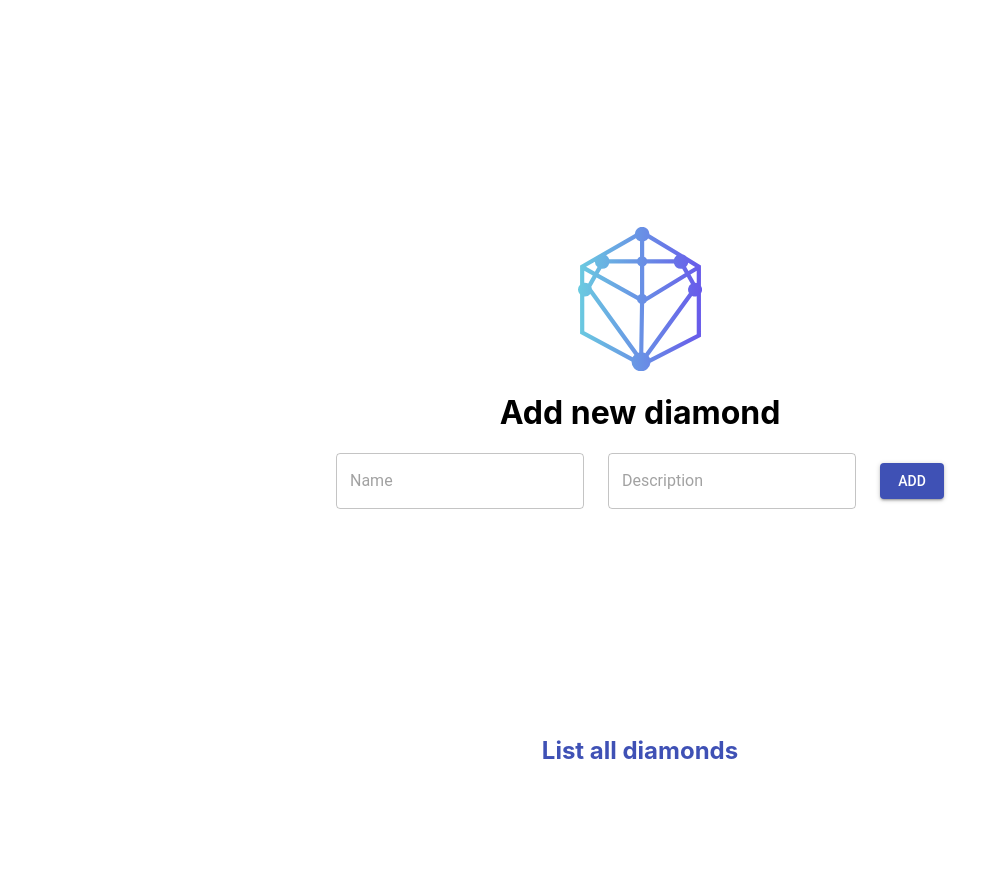
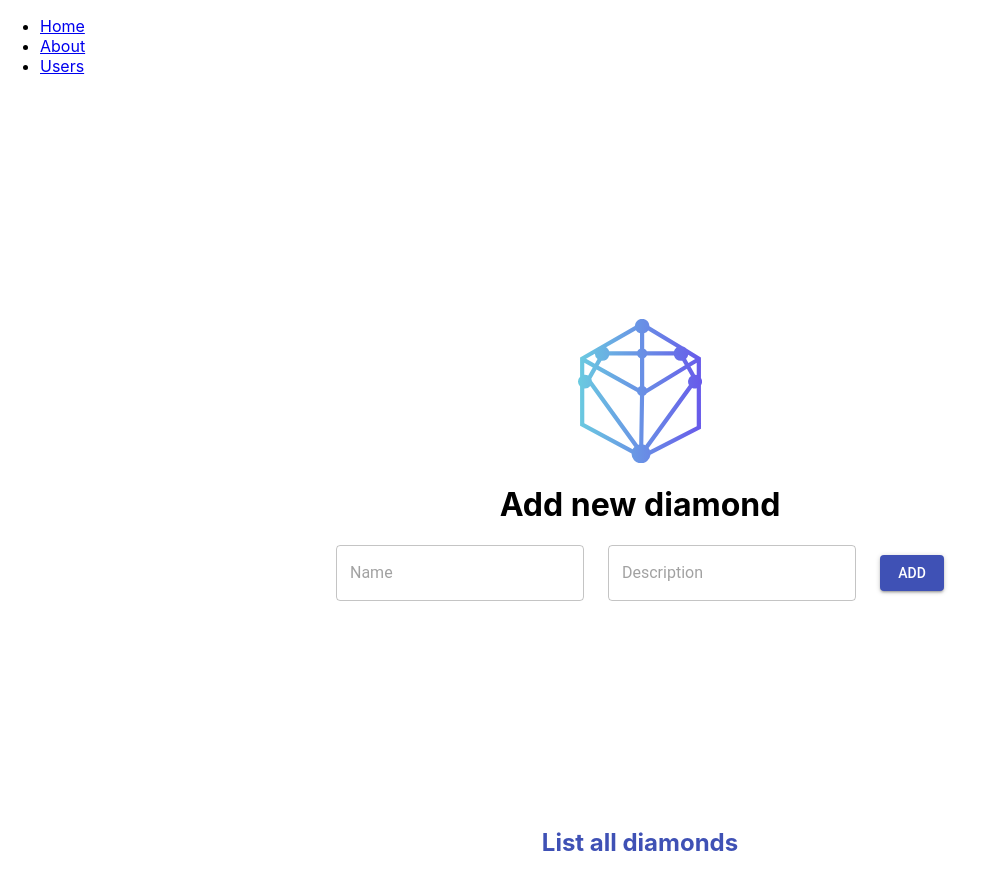
Before and after one commit to lost-vetern/nccssupplychainadmin, a React (Create React App) app: page / in a window 1280 px wide. Shown: the top 890 px of the page, without its empty margins (0-986 px from the left). Before the commit the page ends 840 px from the top, so only its background shows below. Built offline with nearby package versions, Linux system fonts and the light colour scheme; no server answers.

Commit message:
Router added

```diff
--- a/package.json
+++ b/package.json
@@ -9,6 +9,7 @@
     "react-dom": "^16.8.6",
     "react-list": "^0.8.11",
     "react-materialize": "^3.2.2",
+    "react-router-dom": "^5.0.0",
     "react-scripts": "3.0.0",
     "typeface-roboto": "^0.0.54"
   },
--- a/src/App.js
+++ b/src/App.js
@@ -1,130 +1,44 @@
 import React from 'react';
-import './App.css';
-import Button from '@material-ui/core/Button';
-import Grid from '@material-ui/core/Grid';
-import OutlinedInput from '@material-ui/core/OutlinedInput';
-import MList from './List';
-import logo from './logo.svg';
+import { BrowserRouter as Router, Route, Link } from "react-router-dom";
+import IndexPage from "./IndexPage";
+import DiamondsPage from "./DiamondsPage";
 
+function Index() {
+    return <IndexPage />;
+}
 
-class App extends React.Component {
-    constructor(props) {
-      super(props);
-      this.state = {
-        name: '',
-        desc: '',
-        diamonds: []
-      };
+function Diamonds() {
+    return <DiamondsPage />;
+}
 
-      this.handleSubmit = this.handleSubmit.bind(this);
-      this._loadAllDiamonds();
-    }
+function Users() {
+    return <h2>Users</h2>;
+}
 
-    handleSubmit(event) {
-        fetch('http://51.15.60.180/api/Commodity', {
-            method: 'POST',
-            headers: {
-              'Accept': 'application/json',
-              'Content-Type': 'application/json',
-            },
-            body: JSON.stringify({
-              $class: 'org.example.mynetwork.Commodity',
-              tradingSymbol: this.state.name,
-              description: this.state.desc,
-              mainExchange: 'Dollar',
-              quantity: '1',
-              owner: 'resource:org.example.mynetwork.Trader#procurement',
-            })
-        })
-        .then( (response) => response.json() )
-        .then((resp)=>{
-            console.log(resp);
-            this.setState(prevState => ({
-                diamonds: [...prevState.diamonds, resp],
-                name: '',
-                desc: ''
-            }));
-        })
-        .catch((err)=>{
-            console.log(err);
-        });
-        event.preventDefault();
-    }
+function AppRouter() {
+    return (
+      <Router>
+        <div>
+          <nav>
+            <ul>
+              <li>
+                <Link to="/">Home</Link>
+              </li>
+              <li>
+                <Link to="/diamonds/">About</Link>
+              </li>
+              <li>
+                <Link to="/users/">Users</Link>
+              </li>
+            </ul>
+          </nav>
 
-    _loadAllDiamonds(){
-        fetch('http://51.15.60.180/api/Commodity',{
-            method: 'GET',
-            headers: {
-                Accept: 'application/json',
-                'Content-Type': 'application/json',
-            },
-        })
-        .then( (response) => response.json() )
-        .then( (responseJson) => {
-            console.log("ALL_DIAMONDS", responseJson);
-            this.setState({
-                diamonds: responseJson
-            });
-        })
-        .catch( (error) => {
-            console.log("ERROR1", error);
-        })
-    }
-
-    render() {
-      return (
-        <div style={{ padding:20 }}>
-            <Grid
-            style={{ height: '90vh' }}
-            spacing={24}
-            container
-            direction="column"
-            justify="center"
-            alignItems="center">
-                <img style={{ height: '20%' }} src={logo} alt="Logo" />
-                <h1>Add new diamond</h1>
-
-
-                <Grid
-                spacing={24}
-                container
-                direction="row"
-                justify="center"
-                alignItems="center"
-                >
-                <Grid item>
-                    <OutlinedInput
-                        value={this.state.name}
-                        onChange={(text)=> this.setState({name: text.target.value})}
-                        labelWidth={10}
-                        placeholder={"Name"}
-                    />
-                </Grid>
-
-                <Grid item>
-                    <OutlinedInput
-                        value={this.state.desc}
-                        onChange={(text)=> this.setState({desc: text.target.value})}
-                        labelWidth={10}
-                        placeholder={"Description"}
-                    />
-                </Grid>
-
-                <Grid item>
-                    <Button onClick={this.handleSubmit} variant="contained" color="primary" >
-                        Add
-                    </Button>
-                </Grid>
-                </Grid>
-
-            </Grid>
-            <div className="Center-Div">
-                <a className="No-Underline" style={{marginTop: '50', color: '#3f51b5'}} href="http://www.google.com"><h2>List all diamonds</h2></a>
-            </div>
-            {/* <MList items={this.state.diamonds} /> */}
+          <Route path="/" exact component={Index} />
+          <Route path="/diamonds/" component={Diamonds} />
+          <Route path="/users/" component={Users} />
         </div>
-      );
-    }
+      </Router>
+    );
   }
 
-export default App;
+export default AppRouter;
--- /dev/null
+++ b/src/DiamondsPage.js
@@ -0,0 +1,51 @@
+import React from 'react';
+import './App.css';
+import Button from '@material-ui/core/Button';
+import Grid from '@material-ui/core/Grid';
+import OutlinedInput from '@material-ui/core/OutlinedInput';
+import MList from './List';
+import logo from './logo.svg';
+import { Link } from "react-router-dom";
+
+
+class DiamondsPage extends React.Component {
+    constructor(props) {
+      super(props);
+      this.state = {
+        name: '',
+        desc: '',
+        diamonds: []
+      };
+      this._loadAllDiamonds();
+    }
+
+    _loadAllDiamonds(){
+        fetch('http://51.15.60.180/api/Commodity',{
+            method: 'GET',
+            headers: {
+                Accept: 'application/json',
+                'Content-Type': 'application/json',
+            },
+        })
+        .then( (response) => response.json() )
+        .then( (responseJson) => {
+            console.log("ALL_DIAMONDS", responseJson);
+            this.setState({
+                diamonds: responseJson
+            });
+        })
+        .catch( (error) => {
+            console.log("ERROR1", error);
+        })
+    }
+
+    render() {
+      return (
+        <div style={{ padding:20 }}>
+            <MList items={this.state.diamonds} />
+        </div>
+      );
+    }
+  }
+
+export default DiamondsPage;
--- /dev/null
+++ b/src/IndexPage.js
@@ -0,0 +1,131 @@
+import React from 'react';
+import './App.css';
+import Button from '@material-ui/core/Button';
+import Grid from '@material-ui/core/Grid';
+import OutlinedInput from '@material-ui/core/OutlinedInput';
+import MList from './List';
+import logo from './logo.svg';
+import { Link } from "react-router-dom";
+
+
+class IndexPage extends React.Component {
+    constructor(props) {
+      super(props);
+      this.state = {
+        name: '',
+        desc: '',
+        diamonds: []
+      };
+
+      this.handleSubmit = this.handleSubmit.bind(this);
+      this._loadAllDiamonds();
+    }
+
+    handleSubmit(event) {
+        fetch('http://51.15.60.180/api/Commodity', {
+            method: 'POST',
+            headers: {
+              'Accept': 'application/json',
+              'Content-Type': 'application/json',
+            },
+            body: JSON.stringify({
+              $class: 'org.example.mynetwork.Commodity',
+              tradingSymbol: this.state.name,
+              description: this.state.desc,
+              mainExchange: 'Dollar',
+              quantity: '1',
+              owner: 'resource:org.example.mynetwork.Trader#procurement',
+            })
+        })
+        .then( (response) => response.json() )
+        .then((resp)=>{
+            console.log(resp);
+            this.setState(prevState => ({
+                diamonds: [...prevState.diamonds, resp],
+                name: '',
+                desc: ''
+            }));
+        })
+        .catch((err)=>{
+            console.log(err);
+        });
+        event.preventDefault();
+    }
+
+    _loadAllDiamonds(){
+        fetch('http://51.15.60.180/api/Commodity',{
+            method: 'GET',
+            headers: {
+                Accept: 'application/json',
+                'Content-Type': 'application/json',
+            },
+        })
+        .then( (response) => response.json() )
+        .then( (responseJson) => {
+            console.log("ALL_DIAMONDS", responseJson);
+            this.setState({
+                diamonds: responseJson
+            });
+        })
+        .catch( (error) => {
+            console.log("ERROR1", error);
+        })
+    }
+
+    render() {
+      return (
+        <div style={{ padding:20 }}>
+            <Grid
+            style={{ height: '90vh' }}
+            spacing={24}
+            container
+            direction="column"
+            justify="center"
+            alignItems="center">
+                <img style={{ height: '20%' }} src={logo} alt="Logo" />
+                <h1>Add new diamond</h1>
+
+
+                <Grid
+                spacing={24}
+                container
+                direction="row"
+                justify="center"
+                alignItems="center"
+                >
+                <Grid item>
+                    <OutlinedInput
+                        value={this.state.name}
+                        onChange={(text)=> this.setState({name: text.target.value})}
+                        labelWidth={10}
+                        placeholder={"Name"}
+                    />
+                </Grid>
+
+                <Grid item>
+                    <OutlinedInput
+                        value={this.state.desc}
+                        onChange={(text)=> this.setState({desc: text.target.value})}
+                        labelWidth={10}
+                        placeholder={"Description"}
+                    />
+                </Grid>
+
+                <Grid item>
+                    <Button onClick={this.handleSubmit} variant="contained" color="primary" >
+                        Add
+                    </Button>
+                </Grid>
+                </Grid>
+
+            </Grid>
+            <div className="Center-Div">
+                <Link className="No-Underline" style={{marginTop: '50', color: '#3f51b5'}} to="/about/"><h2>List all diamonds</h2></Link>
+            </div>
+            {/* <MList items={this.state.diamonds} /> */}
+        </div>
+      );
+    }
+  }
+
+export default IndexPage;
```
Also changed, not shown: 1 other file (tests, documents, lock files or other folders).
